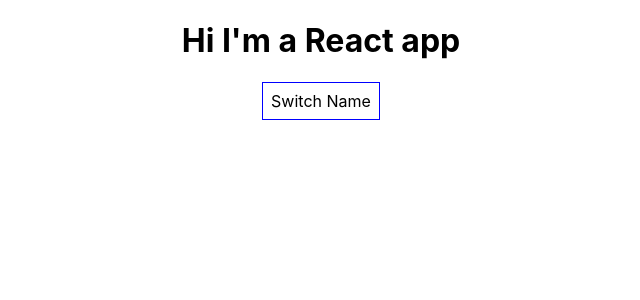
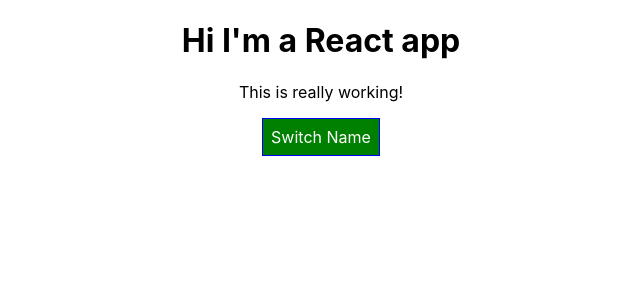
Before and after one commit to ZeSzymi/react-complete-tutorial, a React (Create React App) app: page / in a window 1280 px wide. Shown: the top 300 px of the page, without its empty margins (319-959 px from the left). Built offline with nearby package versions, Linux system fonts and the light colour scheme.

Commit message:
Css added

```diff
--- a/package.json
+++ b/package.json
@@ -3,6 +3,7 @@
   "version": "0.1.0",
   "private": true,
   "dependencies": {
+    "radium": "^0.25.1",
     "react": "^16.8.1",
     "react-dom": "^16.8.1",
     "react-scripts": "2.1.5"
--- a/src/App.css
+++ b/src/App.css
@@ -1,3 +1,12 @@
 .App {
   text-align: center;
 }
+
+
+.red {
+  color: red;
+}
+
+.bold {
+  font-weight: bold;
+}
--- a/src/App.js
+++ b/src/App.js
@@ -1,6 +1,8 @@
 import React, { Component } from 'react';
 import './App.css';
 import Person from './Person/Person'
+
+
 
 class App extends Component {
 
@@ -15,9 +17,10 @@
 
   nameChangedHandler = (event, id) => {
     const personIndex = this.state.persons.findIndex(p => p.id === id);
+    const person = {...this.state.persons[personIndex]};
+    person.name = event.target.value;
+
     const persons = [...this.state.persons];
-    person.name = event.target.value;
-    const person = {...this.state.persons[personIndex]};
     persons[personIndex] = person;
     this.setState({ persons: persons })
   }
@@ -30,16 +33,17 @@
   deletePersonHandler = (personIndex) => {
     const persons = [...this.state.persons];
     persons.splice(personIndex, 1);
-    this.setState({person: persons});
+    this.setState({persons: persons});
   }
 
   render() {
     const style = {
-      backgroundColor: 'white',
+      backgroundColor: 'green',
       font: 'inherit',
+      color: 'white',
       border: '1px solid blue',
       padding: '8px',
-      cursor: 'pointer'
+      cursor: 'pointer',
     };
 
     let persons = null;
@@ -57,11 +61,23 @@
           })}
         </div>
       );
+      style.backgroundColor = 'red';
+    }
+
+    let classes = [];
+
+    if (this.state.persons.length <= 2) {
+      classes.push('red');
+    }
+
+    if (this.state.persons.length <= 1) {
+      classes.push('bold');
     }
 
     return (
       <div className='App'>
         <h1>Hi I'm a React app</h1>
+        <p className={classes.join(' ')}>This is really working!</p>
         <button
           style={style}
           onClick={this.togglePersonsHandler}>Switch Name</button>
--- a/src/Person/Person.js
+++ b/src/Person/Person.js
@@ -1,5 +1,5 @@
-import React from 'react'
-import './Person.css'
+import React from 'react';
+import './Person.css';
 
 const person = props => {
     return (<div className="Person">
```
Also changed, not shown: 1 other file (tests, documents, lock files or other folders).
